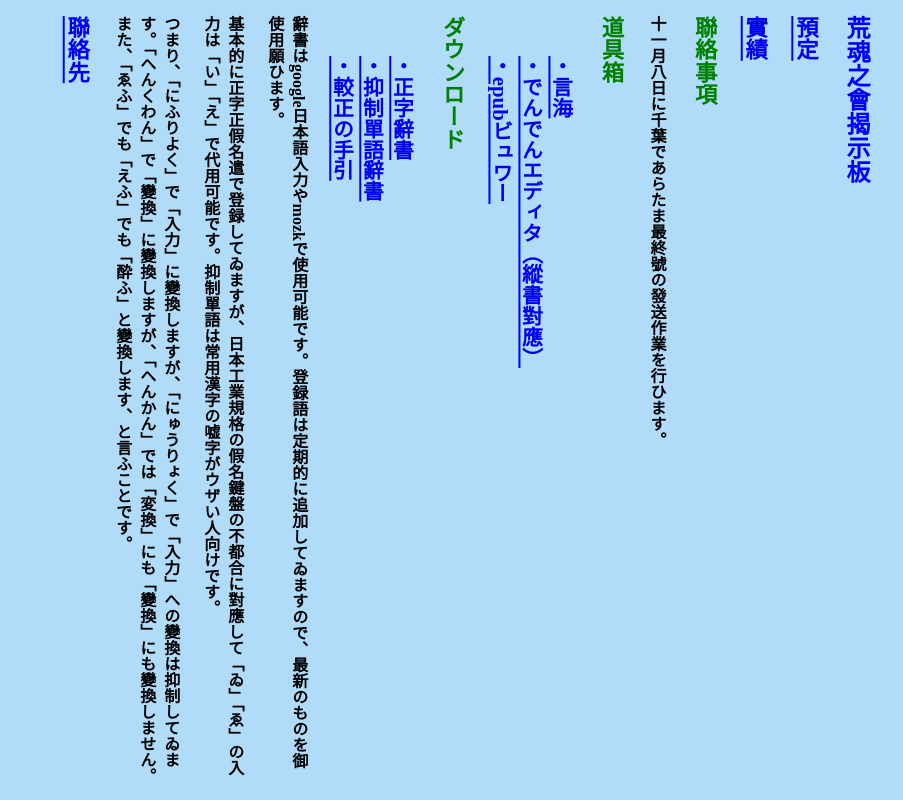
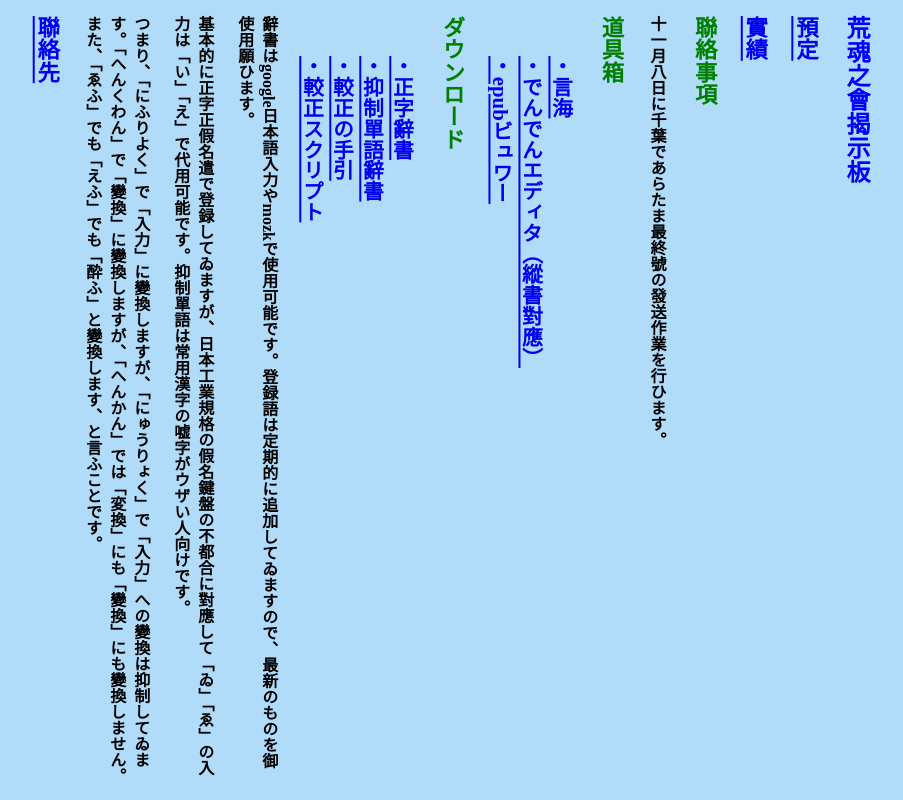
Before and after one commit to Aratamanokwai/Aratamanokwai.github.io, a plain HTML site: page index.html in a window 1280 px wide. Shown: the whole page, without its empty margins (374-1277 px from the left). Drawn offline with Linux system fonts and the light colour scheme.

Commit message:
ADD: correct.sed

```diff
--- a/index.html
+++ b/index.html
@@ -63,6 +63,7 @@
       <li><a href="seiji.txt" download="seiji.txt">・正字辭書</a></li>
       <li><a href="yokusei.txt" download="yokusei.txt">・抑制單語辭書</a></li>
       <li><a href="memo.md" download="memo.md">・較正の手引</a></li>
+      <li><a href="correct.sed" download="correct.sed">・較正スクリプト</a></li>
     </ul>
     <p>辭書はgoogle日本語入力やmozkで使用可能です。登録語は定期的に追加してゐますので、最新のものを御使用願ひます。</p>
     <p>基本的に正字正假名遣で登録してゐますが、日本工業規格の假名鍵盤の不都合に對應して「ゐ」「ゑ」の入力は「い」「え」で代用可能です。抑制單語は常用漢字の嘘字がウザい人向けです。</p>
```
